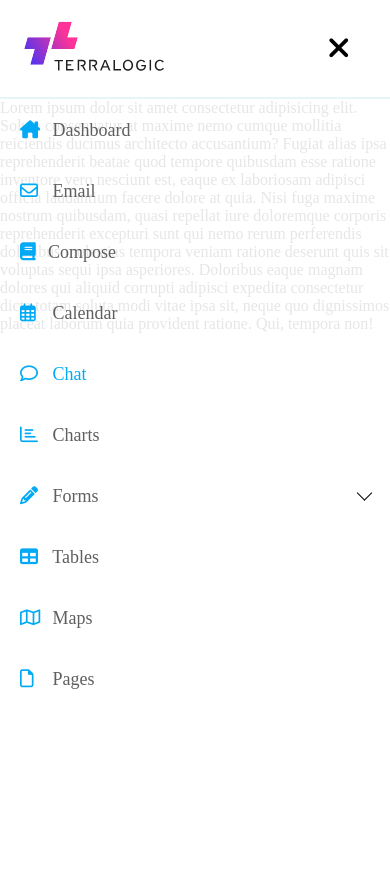
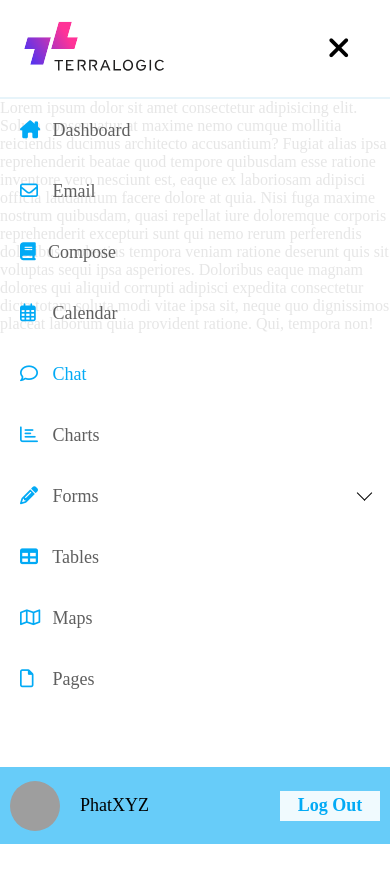
Before and after one commit to DuyNK99/PhatProject, a plain HTML site: page index.html in a window 390 px wide. Both pictures are taken after a click on the link 336 px from the left and 48 px from the top of the page. After the commit the page ends 844 px from the top, so only its background shows below. Drawn offline with Linux system fonts and the light colour scheme; grey boxes are pictures that could not be loaded.

Commit message:
update smooth animation

```diff
--- a/index.css
+++ b/index.css
@@ -68,16 +68,39 @@ header{
 .content-button .content-close{
   display: none;
 }
+.content-account-wrapper{
+  position: relative;
+}
+.content-account-wrapper:hover .content-account-dropdown{
+  display: block;
+}
 .content-account{
   display: flex;
   align-items: center;
 }
-
+/* Update Code */
+.content-account-dropdown a:hover{
+  background-color: var(--color-primary);
+  color: #fff;
+}
+.content-account-dropdown a{
+  background-color: rgba(255,255,255,.9);
+  font-size: var(--fontsize-primary);
+  color: var(--color-primary);
+  font-weight: bold;
+  text-align: center;
+  display: inline-flex;
+  justify-content: center;
+  align-items: center;
+  width: 100%;
+  height: 100%;
+  transition: all 0.3s linear;
+}
+/* Update Code */
 .content-account .account-image{
   border-radius: 50%;
   overflow: hidden;
 }
-
 .sidebar{
   display: none;
 }
@@ -156,6 +179,9 @@ header{
   .content-button i{
     font-size: 32px;
   }
+  .content-account-mobile{
+    display: none;
+  }
   .content-account .account-image{
     width: 50px;
     height: 50px;
@@ -163,7 +189,17 @@ header{
     overflow: hidden;
     margin-right: 20px;
   }
-
+  /* Update Code */
+  .content-account-dropdown{
+    position: absolute;
+    bottom: -28px;
+    right: -18px;
+    display: inline-block;
+    width: 100px;
+    height: 30px;
+    display: none;
+  }
+  /* Update Code */
   .account-name{
     font-size: var(--fontsize-primary);
   }
@@ -173,6 +209,7 @@ header{
   .text{
     flex: 1;
   }
+  /* Updated code */
   .sidebar{
     width: 228px;
     height: 100vh;
@@ -180,14 +217,16 @@ header{
     border-right: 2px solid rgb(231, 244, 250);
     animation-name: openSidebar;
     animation-duration: 0.7s;
+    transition: all 0.5s linear;
   }
   .sidebar.active{
     position: relative;
   }
   @keyframes openSidebar {
-    from {left: -230px; opacity: 0}
-    to {left: 0; opacity: 1}
+    from {width: 0; left: -230px}
+    to {width: 228px; left: 0}
   }
+  /* Updated code */
   .sidebar-menu li:not(:last-child){
     margin-bottom: 25px;
   }
@@ -207,9 +246,30 @@ header{
     justify-content: flex-end;
     padding: 0 20px;
   }
-  .content-account{
+  .content-account-wrapper{
     display: none;
   }
+  .content-account-mobile {
+    position: fixed;
+    bottom: 0;
+    left: 0;
+    width: 100%;
+    background-color: rgba(2,170,245, 0.6);
+  }
+  /* Update Code */
+  .content-account-mobile .content-account{
+    padding: 10px;
+  }
+  .content-account-mobile .content-account-dropdown{
+    position: absolute;
+    bottom: 50%;
+    right: 10px;
+    display: inline-block;
+    width: 100px;
+    height: 30px;
+    transform: translateY(50%);
+  }
+  /* Update Code */
   .sidebar{
     border: none;
     position: absolute;
@@ -217,7 +277,7 @@ header{
     left: 50%;
     transform: translateX(-50%);
     width: 100%;
-    height: 100vh;
+    height: calc(100vh - 100px);
   }
   .sidebar.active{
     position: absolute;
--- a/index.html
+++ b/index.html
@@ -22,12 +22,19 @@
           <i class="fas fa-bars content-open"></i>
           <i class="fa-solid fa-xmark content-close"></i>
         </a>
-        <div class="content-account">
+        <!-- Updated code -->
+        <div class="content-account-wrapper">
+          <a href="javasript:;" class="content-account">
             <figure class="account-image">
               <img src="https://picsum.photos/50" alt="PhatXYZ" width="" height="" />
             </figure>
             <p class="account-name">PhatXYZ</p>
+          </a>
+          <div class="content-account-dropdown">
+            <a href="/">Log Out</a>
           </div>
+        </div>
+        <!-- Updated code -->
       </div>
     </header>
     <div class="main-content">
@@ -39,7 +46,8 @@
           <li class="menu-item"><a href="/"><i class="far fa-calendar-alt"></i> Calendar</a></li>
           <li class="menu-item"><a href="/"><i class="far fa-comment"></i> Chat</a></li>
           <li class="menu-item"><a href="/"><i class="far fa-chart-bar"></i> Charts</a></li>
-        <li class="menu-item"><a href="javascript:;" class="menu-item-submenu" onclick="openSubmenu()" id="menu-item-submenu"><i class="fa-solid fa-pencil"></i> Forms</a>
+          <li class="menu-item"><a href="javascript:;" class="menu-item-submenu" onclick="openSubmenu()"
+              id="menu-item-submenu"><i class="fa-solid fa-pencil"></i> Forms</a>
             <ul class="sidebar-submenu" id="sidebar-submenu">
               <li class="submenu-item">
                 <a href="/">Test 1</a>
@@ -56,22 +64,41 @@
           <li class="menu-item"><a href="/"><i class="fa-regular fa-map"></i> Maps</a></li>
           <li class="menu-item"><a href="/"><i class="fa-regular fa-file"></i> Pages</a></li>
         </ul>
+        <!-- Updated code -->
+        <div class="content-account-mobile">
+          <a href="javasript:;" class="content-account">
+            <figure class="account-image">
+              <img src="https://picsum.photos/50" alt="PhatXYZ" width="" height="" />
+            </figure>
+            <p class="account-name">PhatXYZ</p>
+          </a>
+          <div class="content-account-dropdown">
+            <a href="/">Log Out</a>
+          </div>
+        </div>
+        <!-- Updated code -->
       </aside>
       <div class="text">
-      Lorem ipsum dolor sit amet consectetur adipisicing elit. Soluta consequatur at maxime nemo cumque mollitia reiciendis ducimus architecto accusantium? Fugiat alias ipsa reprehenderit beatae quod tempore quibusdam esse ratione inventore vero nesciunt est, eaque ex laboriosam adipisci officia laudantium facere dolore at quia. Nisi fuga maxime nostrum quibusdam, quasi repellat iure doloremque corporis reprehenderit excepturi sunt qui nemo rerum perferendis doloribus molestias tempora veniam ratione deserunt quis sit voluptas sequi ipsa asperiores. Doloribus eaque magnam dolores qui aliquid corrupti adipisci expedita consectetur dicta totam soluta modi vitae ipsa sit, neque quo dignissimos placeat laborum quia provident ratione. Qui, tempora non!
+        Lorem ipsum dolor sit amet consectetur adipisicing elit. Soluta consequatur at maxime nemo cumque mollitia
+        reiciendis ducimus architecto accusantium? Fugiat alias ipsa reprehenderit beatae quod tempore quibusdam esse
+        ratione inventore vero nesciunt est, eaque ex laboriosam adipisci officia laudantium facere dolore at quia. Nisi
+        fuga maxime nostrum quibusdam, quasi repellat iure doloremque corporis reprehenderit excepturi sunt qui nemo
+        rerum perferendis doloribus molestias tempora veniam ratione deserunt quis sit voluptas sequi ipsa asperiores.
+        Doloribus eaque magnam dolores qui aliquid corrupti adipisci expedita consectetur dicta totam soluta modi vitae
+        ipsa sit, neque quo dignissimos placeat laborum quia provident ratione. Qui, tempora non!
       </div>
     </div>
   </div>
   <script>
-    function openSubmenu(){
+    function openSubmenu() {
       document.getElementById("sidebar-submenu").classList.toggle("active");
       document.getElementById("menu-item-submenu").classList.toggle("active");
     }
-    function openSidebar(){
+    function openSidebar() {
       document.getElementById("sidebar").classList.toggle("active");
       document.getElementById("content-button").classList.toggle("active");
     }
-    window.onclick = function(event) {
+    window.onclick = function (event) {
       if (!event.target.matches('.menu-item-submenu')) {
         var dropdowns = document.getElementsByClassName("sidebar-submenu");
         var i;
```
Lines whose indentation alone changed are shown as unchanged.
